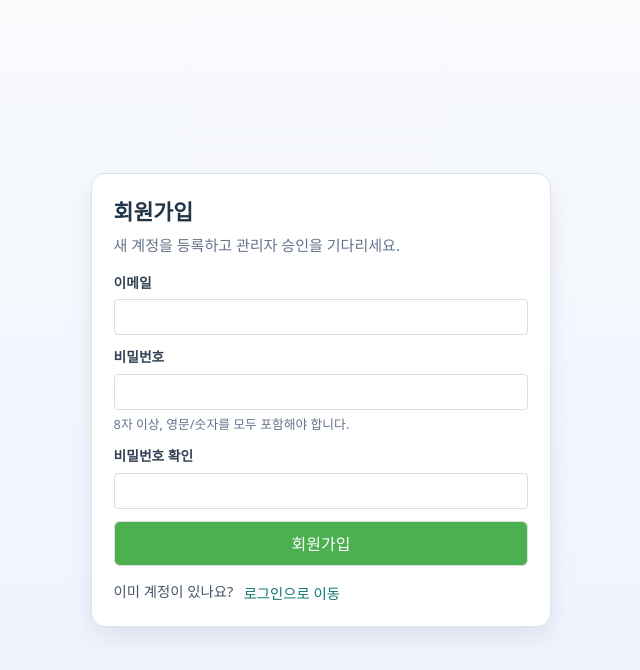
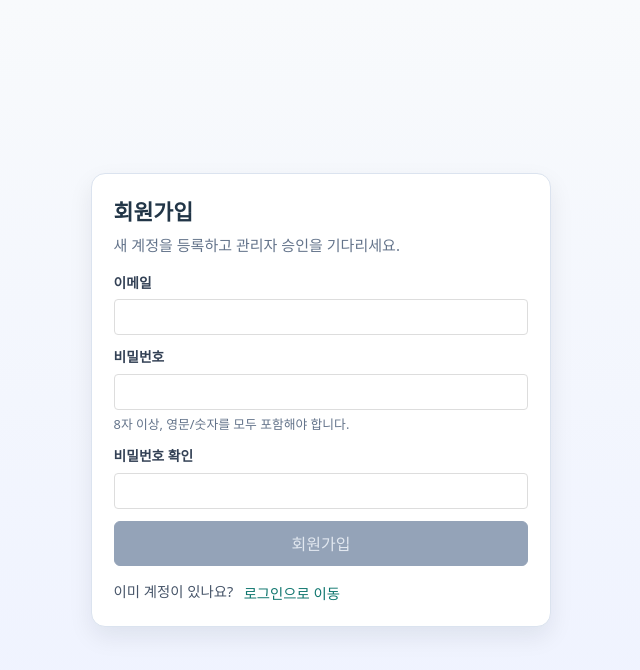
Before and after one commit to dawnpoems/task-reloader, a React (Vite) app in the folder apps/web/: page /auth/login in a window 1280 px wide. Both pictures are taken after a click on the button "회원가입". Shown: the top 670 px of the page, without its empty margins (319-959 px from the left). Built offline with nearby package versions, Linux system fonts and the light colour scheme; no server answers.

Commit message:
fix : 인증 제출 버튼의 disabled 상태를 시각적으로 확실히 구분되도록 회색 톤 스타일을 추가

```diff
--- a/apps/web/src/App.css
+++ b/apps/web/src/App.css
@@ -193,6 +193,19 @@
   gap: 0.75rem;
 }
 
+.auth-form button[type="submit"]:disabled {
+  background: #94a3b8;
+  border-color: #94a3b8;
+  color: #e2e8f0;
+  cursor: not-allowed;
+  opacity: 1;
+}
+
+.auth-form button[type="submit"]:disabled:hover {
+  background: #94a3b8;
+  border-color: #94a3b8;
+}
+
 .auth-form__field {
   display: flex;
   flex-direction: column;
```
Also changed, not shown: 1 other file (tests, documents, lock files or other folders).
